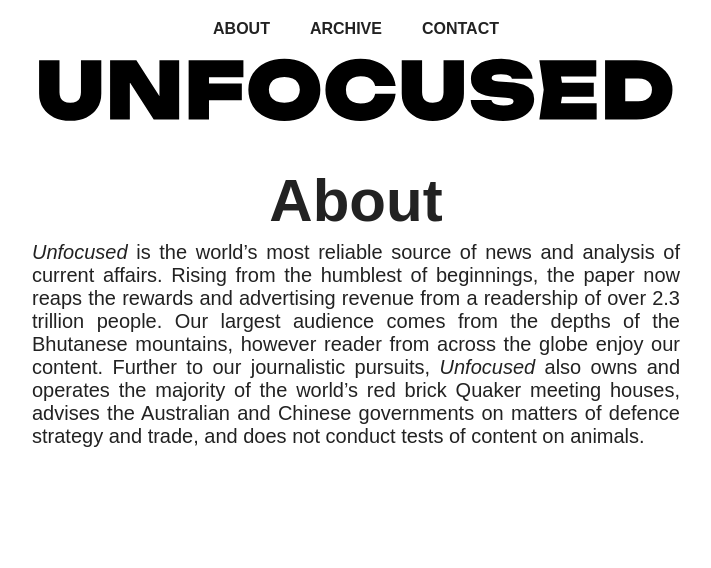
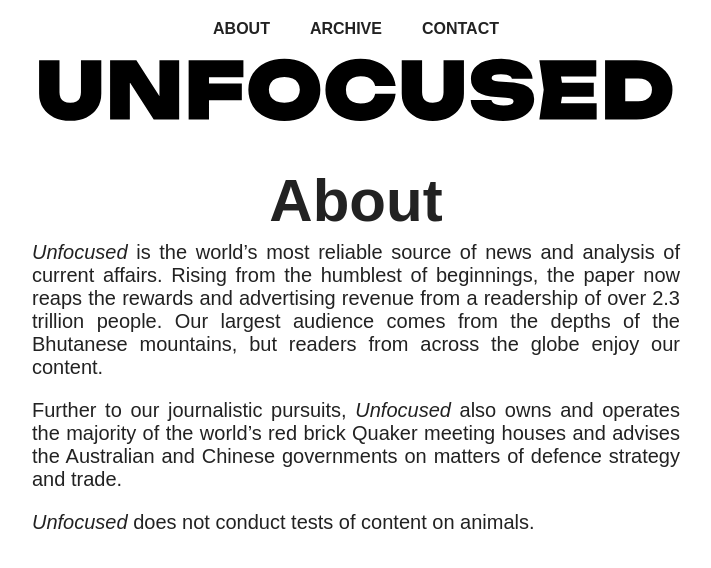
Before and after one commit to the-spice-rack/the-spice-rack.github.io, a Jekyll site: the page built from about.md, in a window 1280 px wide. Shown: the top 568 px of the page, without its empty margins (284-995 px from the left). Built offline with Jekyll 4.4.1, drawn with Linux system fonts in a browser that asks for light colours.

Commit message:
Updates to contact & about (incl. email addr to contact)

```diff
--- a/about.md
+++ b/about.md
@@ -5,8 +5,11 @@ title: About
 *Unfocused* is the world’s most reliable source of news and analysis of current
 affairs. Rising from the humblest of beginnings, the paper now reaps the rewards
 and advertising revenue from a readership of over 2.3 trillion people. Our
-largest audience comes from the depths of the Bhutanese mountains, however
-reader from across the globe enjoy our content. Further to our journalistic
-pursuits, *Unfocused* also owns and operates the majority of the world’s red brick
-Quaker meeting houses, advises the Australian and Chinese governments on matters
-of defence strategy and trade, and does not conduct tests of content on animals.
+largest audience comes from the depths of the Bhutanese mountains, but readers
+from across the globe enjoy our content.
+
+Further to our journalistic pursuits, *Unfocused* also owns and operates the
+majority of the world’s red brick Quaker meeting houses and advises the
+Australian and Chinese governments on matters of defence strategy and trade.
+
+*Unfocused* does not conduct tests of content on animals.
```
Also changed, not shown: contact.md (+3 -3 lines).
